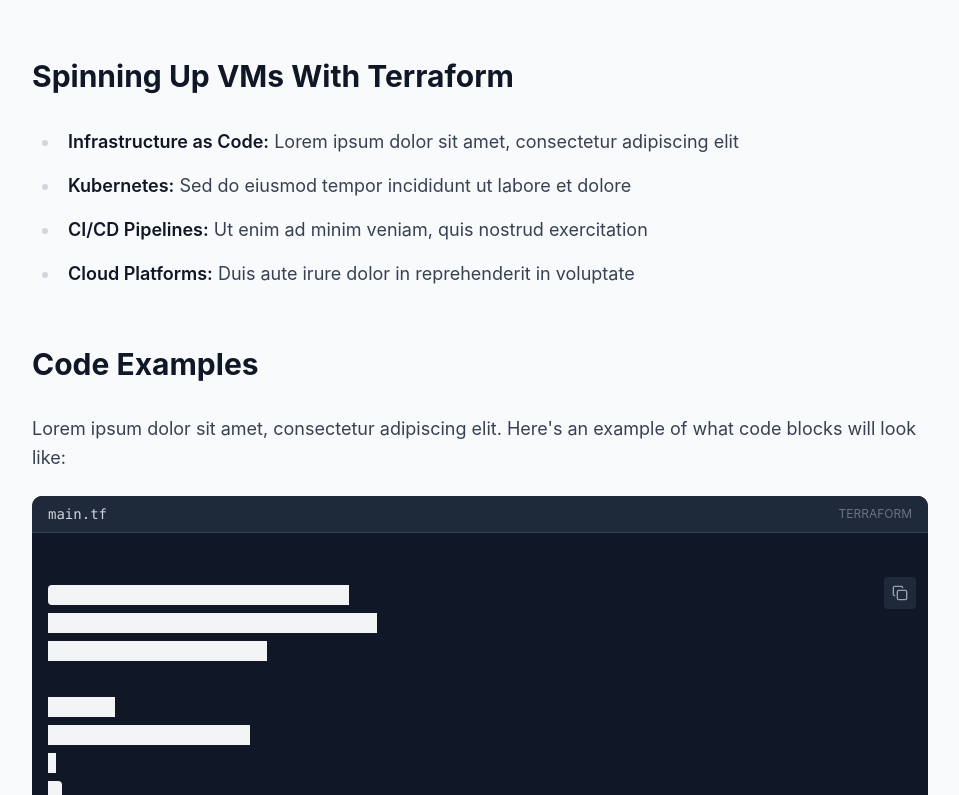
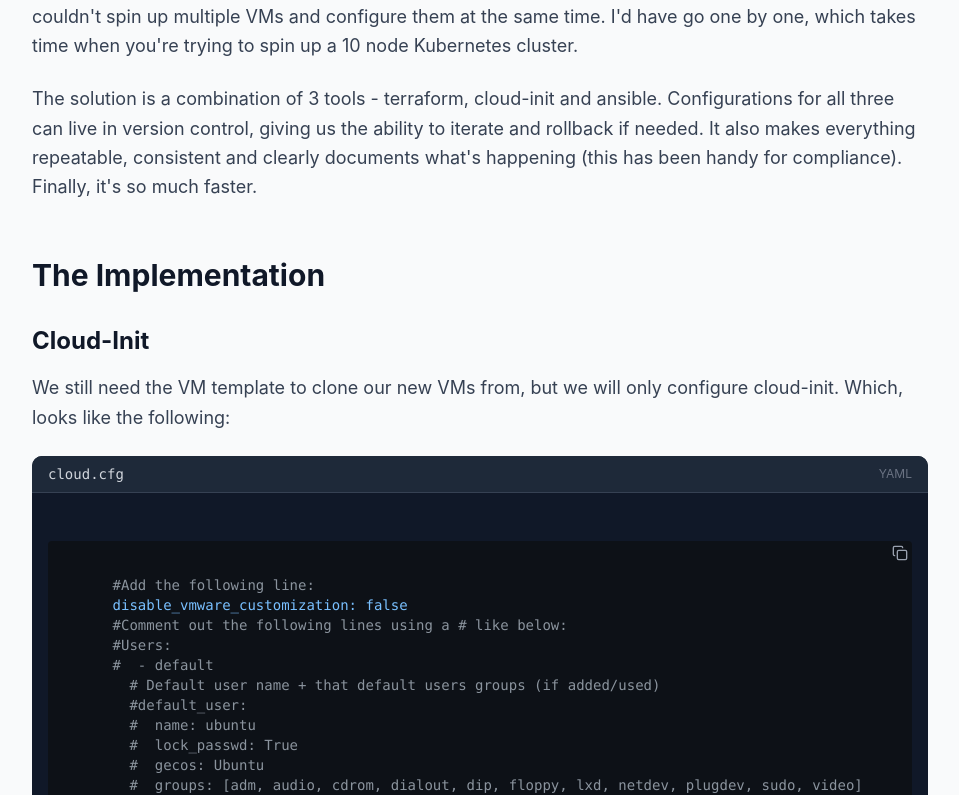
Before and after one commit to tedewaard/folio, a React (Vite) app: page /blog/terraform-esxi in a window 1280 px wide. Shown: the part 1466-2261 px from the top of the page, without its empty margins (160-1119 px from the left). Built offline with nearby package versions, Linux system fonts and the light colour scheme.

Commit message:
Working on terraform blog

```diff
--- a/src/components/mdx/CodeBlock.tsx
+++ b/src/components/mdx/CodeBlock.tsx
@@ -1,5 +1,6 @@
-import { useState } from 'react'
+import { useState, useEffect, useRef } from 'react'
 import { Copy, Check } from 'lucide-react'
+import hljs from 'highlight.js'
 
 interface CodeBlockProps {
   children: string
@@ -9,6 +10,13 @@
 
 export default function CodeBlock({ children, language, title }: CodeBlockProps) {
   const [copied, setCopied] = useState(false)
+  const codeRef = useRef<HTMLElement>(null)
+
+  useEffect(() => {
+    if (codeRef.current && language) {
+      hljs.highlightElement(codeRef.current)
+    }
+  }, [children, language])
 
   const handleCopy = async () => {
     await navigator.clipboard.writeText(children)
@@ -29,7 +37,7 @@
       <div className="relative">
         <button
           onClick={handleCopy}
-          className="absolute top-3 right-3 p-2 rounded bg-gray-800 hover:bg-gray-700 transition-colors"
+          className="absolute top-3 right-3 p-2 rounded hover:bg-gray-700 transition-colors z-10"
           aria-label="Copy code"
         >
           {copied ? (
@@ -39,7 +47,7 @@
           )}
         </button>
         <pre className="p-4 overflow-x-auto">
-          <code className={language ? `language-${language}` : ''}>
+          <code ref={codeRef} className={language ? `language-${language}` : ''}>
             {children}
           </code>
         </pre>
--- a/src/routes/blog/terraform-esxi.tsx
+++ b/src/routes/blog/terraform-esxi.tsx
@@ -46,33 +46,42 @@
         to build our templates. But I'd rather keep the template as lean as possible and handle the customization
         with cloud-init and ansible. Second, the bash script used for additional configuration is just not it.
         Any changes to the script would need to be updated in the template, but more importantly, the script requires
-        user interaction and manually entering information, which was just begging for errors.
+        user interaction and manually entering information, which was just begging for fat finger errors.
+        Additionally, it meant I couldn't spin up multiple VMs and configure them at the same time. I'd have
+        go one by one, which takes time when you're trying to spin up a 10 node Kubernetes cluster.
+      </p>
+      <p>
+        The solution is a combination of 3 tools - terraform, cloud-init and ansible. Configurations for all
+        three can live in version control, giving us the ability to iterate and rollback if needed. It also makes
+        everything repeatable, consistent and clearly documents what's happening (this has been handy for compliance).
+        Finally, it's so much faster.
       </p>
 
-      <h2>Spinning Up VMs With Terraform</h2>
+      <h2>The Implementation</h2>
 
-      <ul>
-        <li><strong>Infrastructure as Code:</strong> Lorem ipsum dolor sit amet, consectetur adipiscing elit</li>
-        <li><strong>Kubernetes:</strong> Sed do eiusmod tempor incididunt ut labore et dolore</li>
-        <li><strong>CI/CD Pipelines:</strong> Ut enim ad minim veniam, quis nostrud exercitation</li>
-        <li><strong>Cloud Platforms:</strong> Duis aute irure dolor in reprehenderit in voluptate</li>
-      </ul>
-
-      <h2>Code Examples</h2>
+      <h3>Cloud-Init</h3>
 
       <p>
-        Lorem ipsum dolor sit amet, consectetur adipiscing elit. Here's an example of what code blocks will look like:
+        We still need the VM template to clone our new VMs from, but we will only configure cloud-init.
+        Which, looks like the following:
       </p>
 
-      <CodeBlock language="terraform" title="main.tf">
-        {`resource "aws_instance" "example" {
-ami           = "ami-0c55b159cbfafe1f0"
-instance_type = "t2.micro"
-
-tags = {
-Name = "ExampleInstance"
-}
-}`}
+      <CodeBlock language="yaml" title="cloud.cfg">
+      {`
+      #Add the following line:
+      disable_vmware_customization: false
+      #Comment out the following lines using a # like below:
+      #Users:
+      #  - default
+        # Default user name + that default users groups (if added/used)
+        #default_user:
+        #  name: ubuntu
+        #  lock_passwd: True
+        #  gecos: Ubuntu
+        #  groups: [adm, audio, cdrom, dialout, dip, floppy, lxd, netdev, plugdev, sudo, video]
+        #  sudo: ["ALL=(ALL) NOPASSWD:ALL"]
+        #  shell: /bin/bash
+        `}
       </CodeBlock>
 
       <Callout type="tip" title="Pro Tip">
```
